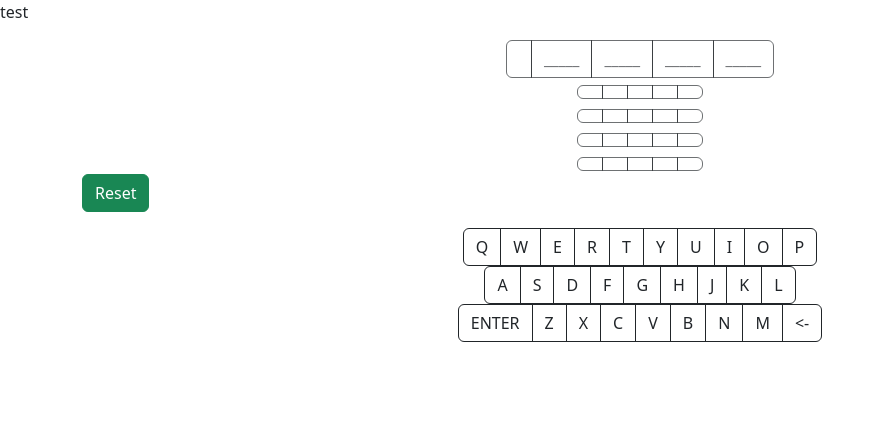
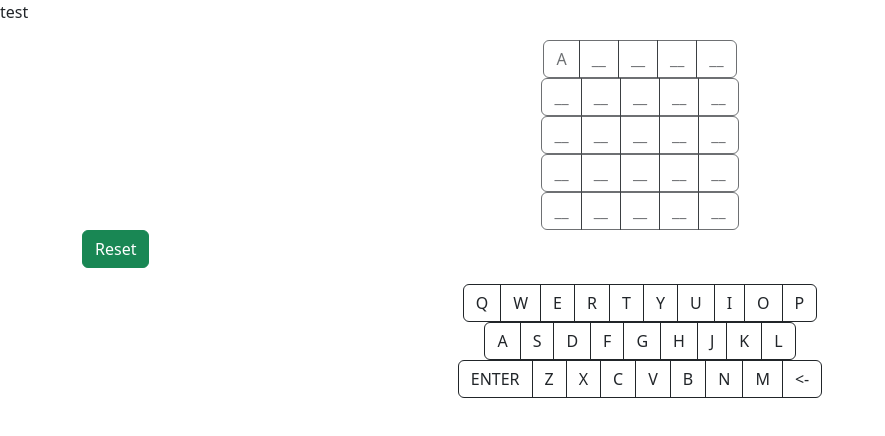
Before and after one commit to BryseJamesRochester/WordleGame, a React (Create React App) app in the folder wordle/: page / in a window 1280 px wide. Shown: the top 436 px of the page, without its empty margins (0-885 px from the left). Built offline with nearby package versions, Linux system fonts and the light colour scheme.

Commit message:
added cell values to grid

```diff
--- a/wordle/src/components/Grid.jsx
+++ b/wordle/src/components/Grid.jsx
@@ -1,20 +1,31 @@
-import React, { useState } from 'react'
+import React from 'react'
 import Button from 'react-bootstrap/Button'
 import { Container, Row, Col } from 'react-bootstrap'
 
+
+var row = 0;
+var col = 0;
+var cell = [
+    ['A','__','__','__','__'],
+    ['__','__','__','__','__'],
+    ['__','__','__','__','__'],
+    ['__','__','__','__','__'],
+    ['__','__','__','__','__']
+]
+;
+
+document.addEventListener('keydown', (event) =>
+{
+    var character = event.key.toUpperCase();
+    cell[0][0] = character;
+    col+=1;
+})
 
 
 
 
 function Grid(){
-    var cell = [
-        ['','','','',''],
-        ['_','_','_','_','_'],
-        ['_','_','_','_','_'],
-        ['_','_','_','_','_'],
-        ['_','_','_','_','_']
-    ]
-    ;
+
 
     const resetGrid = () =>
     {
@@ -31,11 +42,11 @@ function Grid(){
             <Row className="justify-content-md-center">
             <Col lg="auto">
                     <div class='btn-group'>
-                        <Button variant="outline-dark" disabled>{cell[0,0]}</Button>{' '}
-                        <Button variant="outline-dark" disabled>{cell[0,1]}</Button>{' '}
-                        <Button variant="outline-dark" disabled>{cell[0,2]}</Button>{' '}
-                        <Button variant="outline-dark" disabled>{cell[0,3]}</Button>{' '}
-                        <Button variant="outline-dark" disabled>{cell[0,4]}</Button>{' '}
+                        <Button variant="outline-dark" disabled>{cell[0][0]}</Button>{' '}
+                        <Button variant="outline-dark" disabled>{cell[0][1]}</Button>{' '}
+                        <Button variant="outline-dark" disabled>{cell[0][2]}</Button>{' '}
+                        <Button variant="outline-dark" disabled>{cell[0][3]}</Button>{' '}
+                        <Button variant="outline-dark" disabled>{cell[0][4]}</Button>{' '}
                     </div>
                 </Col>
             </Row>
@@ -43,11 +54,11 @@ function Grid(){
             <Row className="justify-content-md-center">
                 <Col lg="auto">
                     <div class='btn-group'>
-                        <Button variant="outline-dark" disabled>{cell[5]}</Button>{' '}
-                        <Button variant="outline-dark" disabled>{cell[6]}</Button>{' '}
-                        <Button variant="outline-dark" disabled>{cell[7]}</Button>{' '}
-                        <Button variant="outline-dark" disabled>{cell[8]}</Button>{' '}
-                        <Button variant="outline-dark" disabled>{cell[9]}</Button>{' '}
+                        <Button variant="outline-dark" disabled>{cell[1][0]}</Button>{' '}
+                        <Button variant="outline-dark" disabled>{cell[1][1]}</Button>{' '}
+                        <Button variant="outline-dark" disabled>{cell[1][2]}</Button>{' '}
+                        <Button variant="outline-dark" disabled>{cell[1][3]}</Button>{' '}
+                        <Button variant="outline-dark" disabled>{cell[1][4]}</Button>{' '}
                     </div>
                 </Col>
             </Row>
@@ -55,11 +66,11 @@ function Grid(){
             <Row className="justify-content-md-center">
             <Col lg="auto">
                     <div class='btn-group'>
-                        <Button variant="outline-dark" disabled>{cell[10]}</Button>{' '}
-                        <Button variant="outline-dark" disabled>{cell[11]}</Button>{' '}
-                        <Button variant="outline-dark" disabled>{cell[12]}</Button>{' '}
-                        <Button variant="outline-dark" disabled>{cell[13]}</Button>{' '}
-                        <Button variant="outline-dark" disabled>{cell[14]}</Button>{' '}
+                        <Button variant="outline-dark" disabled>{cell[2][0]}</Button>{' '}
+                        <Button variant="outline-dark" disabled>{cell[2][1]}</Button>{' '}
+                        <Button variant="outline-dark" disabled>{cell[2][2]}</Button>{' '}
+                        <Button variant="outline-dark" disabled>{cell[2][3]}</Button>{' '}
+                        <Button variant="outline-dark" disabled>{cell[2][4]}</Button>{' '}
                     </div>
                 </Col>
             </Row>
@@ -67,11 +78,11 @@ function Grid(){
             <Row className="justify-content-md-center">
                 <Col lg="auto">
                     <div class='btn-group'>
-                        <Button variant="outline-dark" disabled>{cell[15]}</Button>{' '}
-                        <Button variant="outline-dark" disabled>{cell[16]}</Button>{' '}
-                        <Button variant="outline-dark" disabled>{cell[17]}</Button>{' '}
-                        <Button variant="outline-dark" disabled>{cell[18]}</Button>{' '}
-                        <Button variant="outline-dark" disabled>{cell[19]}</Button>{' '}
+                        <Button variant="outline-dark" disabled>{cell[3][0]}</Button>{' '}
+                        <Button variant="outline-dark" disabled>{cell[3][1]}</Button>{' '}
+                        <Button variant="outline-dark" disabled>{cell[3][2]}</Button>{' '}
+                        <Button variant="outline-dark" disabled>{cell[3][3]}</Button>{' '}
+                        <Button variant="outline-dark" disabled>{cell[3][4]}</Button>{' '}
                     </div>
                 </Col>
             </Row>
@@ -79,11 +90,11 @@ function Grid(){
             <Row className="justify-content-md-center">
                 <Col lg="auto">
                     <div class='btn-group'>
-                        <Button variant="outline-dark" disabled>{cell[20]}</Button>{' '}
-                        <Button variant="outline-dark" disabled>{cell[21]}</Button>{' '}
-                        <Button variant="outline-dark" disabled>{cell[22]}</Button>{' '}
-                        <Button variant="outline-dark" disabled>{cell[23]}</Button>{' '}
-                        <Button variant="outline-dark" disabled>{cell[24]}</Button>{' '}
+                        <Button variant="outline-dark" disabled>{cell[4][0]}</Button>{' '}
+                        <Button variant="outline-dark" disabled>{cell[4][1]}</Button>{' '}
+                        <Button variant="outline-dark" disabled>{cell[4][2]}</Button>{' '}
+                        <Button variant="outline-dark" disabled>{cell[4][3]}</Button>{' '}
+                        <Button variant="outline-dark" disabled>{cell[4][4]}</Button>{' '}
                     </div>
                 </Col>
             </Row>
```
